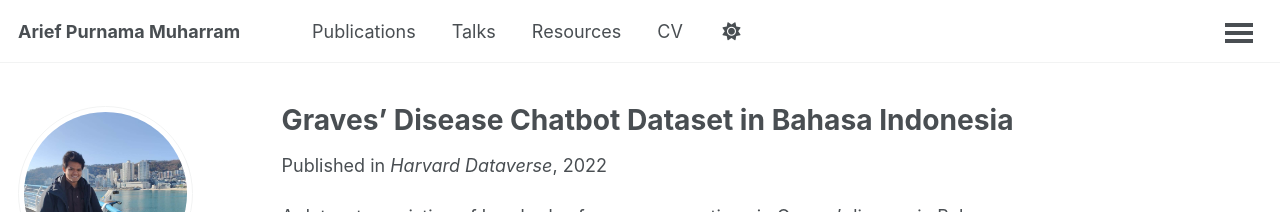
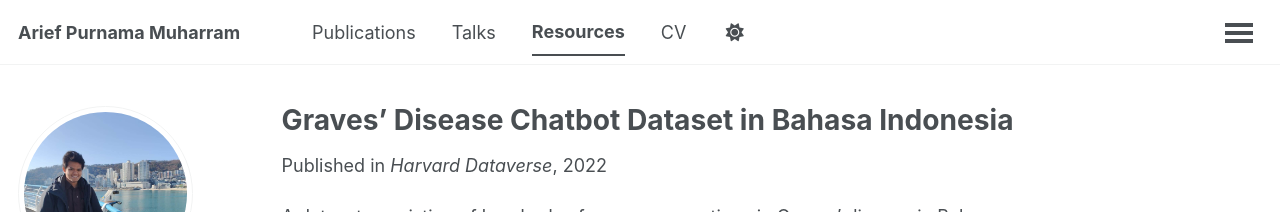
Before and after one commit to ariefpurnamamuharram/ariefpurnamamuharram.github.io, a Jekyll site: the page built from _resources/2022-05-10-graves-disease-chatbot-dataset-in-bahasa-indonesia.md, in a window 1280 px wide. Shown: the top 212 px of the page. Built offline with Jekyll 4.4.1, drawn with Linux system fonts in a browser that asks for light colours; a style sheet for code colours, icons or effects is not loaded.

Commit message:
Mark Publications and Resources as active on their detail pages.

```diff
--- a/_includes/masthead.html
+++ b/_includes/masthead.html
@@ -13,7 +13,14 @@
             {% else %}
               {% assign domain = base_path %}
             {% endif %}
-            <li class="masthead__menu-item {% if page.url contains link.url and link.url != '/' %}selected{% endif %}">
+            {% assign nav_section = link.url | remove: '/' %}
+            {% assign nav_selected = false %}
+            {% if link.url != '/' %}
+              {% if page.url contains link.url or page.collection == nav_section %}
+                {% assign nav_selected = true %}
+              {% endif %}
+            {% endif %}
+            <li class="masthead__menu-item {% if nav_selected %}selected{% endif %}">
               <a href="{{ domain }}{{ link.url }}">{{ link.title }}</a>
             </li>
           {% endfor %}
```
